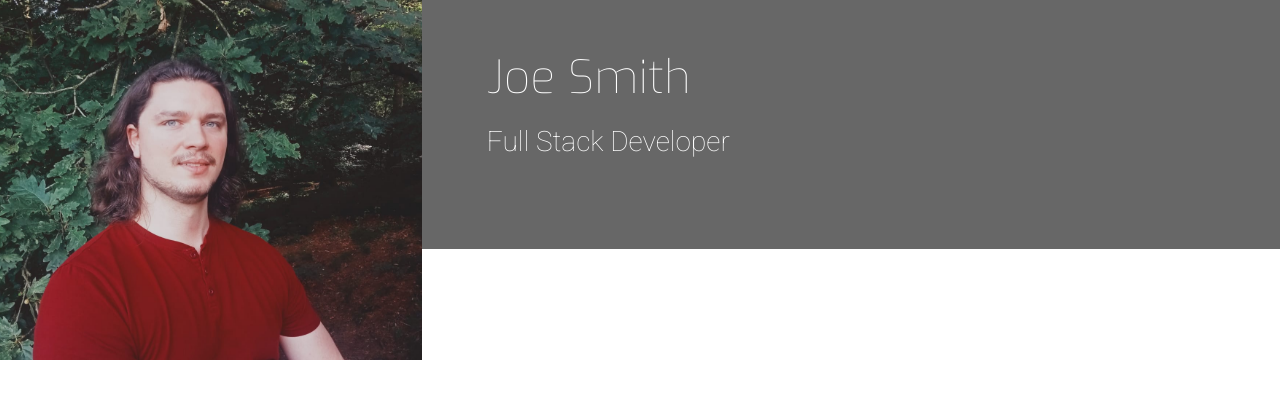
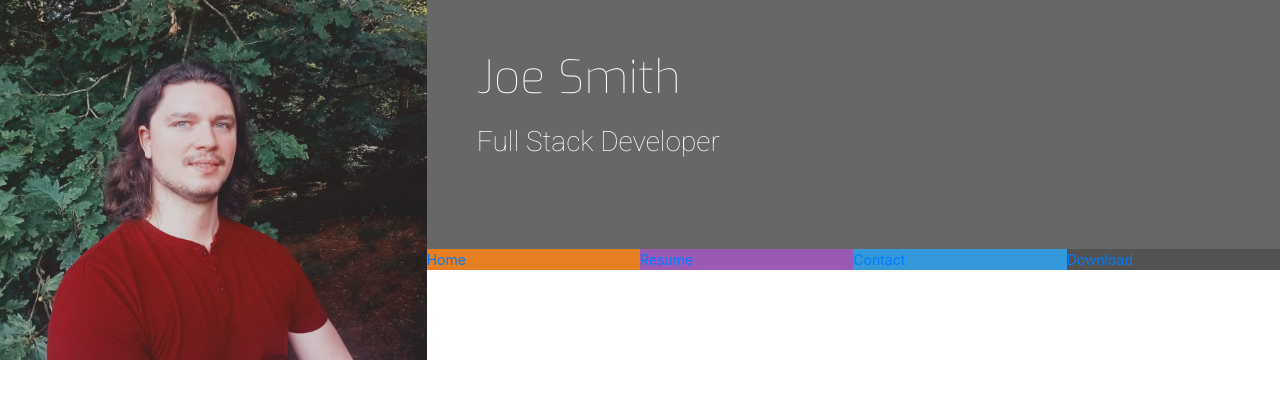
Before and after one commit to jts272/mp1-resume, a plain HTML site: page index.html in a window 1280 px wide. Drawn offline with nearby package versions, Linux system fonts and the light colour scheme.

Commit message:
Add menu items

```diff
--- a/assets/css/style.css
+++ b/assets/css/style.css
@@ -1,13 +1,29 @@
 /* @import url("https://fonts.googleapis.com/css2?family=Exo&family=Roboto&display=swap"); */
 @import url("https://fonts.googleapis.com/css2?family=Exo:wght@100;200;300;400;500;600;700&family=Roboto:wght@100;300;400;500;700&display=swap");
 
-/* COLOURS */
+/* COLOURS -----------------------------------------------------------*/
 
 .bg-color-name-title {
   background-color: #676767;
 }
 
-/* HEADING */
+.ui-menu-color-home {
+  background-color: #e67e22;
+}
+
+.ui-menu-color-resume {
+  background-color: #9b59b6;
+}
+
+.ui-menu-color-contact {
+  background-color: #3498db;
+}
+
+.ui-menu-color-download {
+  background-color: #525252;
+}
+
+/* HEADING -----------------------------------------------------------*/
 
 header {
   margin: 0;
@@ -44,3 +60,20 @@ header {
   margin-bottom: 90px;
   color: #fff;
 }
+
+.list-inline-item:not(:last-child) {
+  margin: 0;
+}
+
+/* CSS hack to remove whitespace between <li> elements -------------- */
+
+.menucontainer {
+  font-size: 0;
+}
+
+#nav li {
+  font-size: 14px;
+  padding: 0;
+}
+
+/* /CSS hack to remove whitespace between <li> elements ------------- */
--- a/index.html
+++ b/index.html
@@ -19,13 +19,34 @@
   </head>
   <body>
     <header>
-      <div class="row">
+      <div class="row no-gutters">
         <a href="index.html" class="col-md-4 logo"> </a>
         <div class="col-md-8">
-          <div class="row bg-color-name-title">
+          <div class="row no-gutters bg-color-name-title">
             <div class="col heading">
               <h1 class="name">Joe Smith</h1>
               <h2 class="title">Full Stack Developer</h2>
+            </div>
+          </div>
+          <div class="row">
+            <div class="col">
+              <ul id="nav" class="list-inline menucontainer">
+                <li class="col-6 col-sm-3 ui-menu-color-home list-inline-item">
+                  <a href="#"><span>Home</span></a>
+                </li>
+                <li
+                  class="col-6 col-sm-3 ui-menu-color-resume list-inline-item">
+                  <a href="#"><span>Resume</span></a>
+                </li>
+                <li
+                  class="col-6 col-sm-3 ui-menu-color-contact list-inline-item">
+                  <a href="#"><span>Contact</span></a>
+                </li>
+                <li
+                  class="col-6 col-sm-3 ui-menu-color-download list-inline-item">
+                  <a href="#"><span>Download</span></a>
+                </li>
+              </ul>
             </div>
           </div>
         </div>
```
